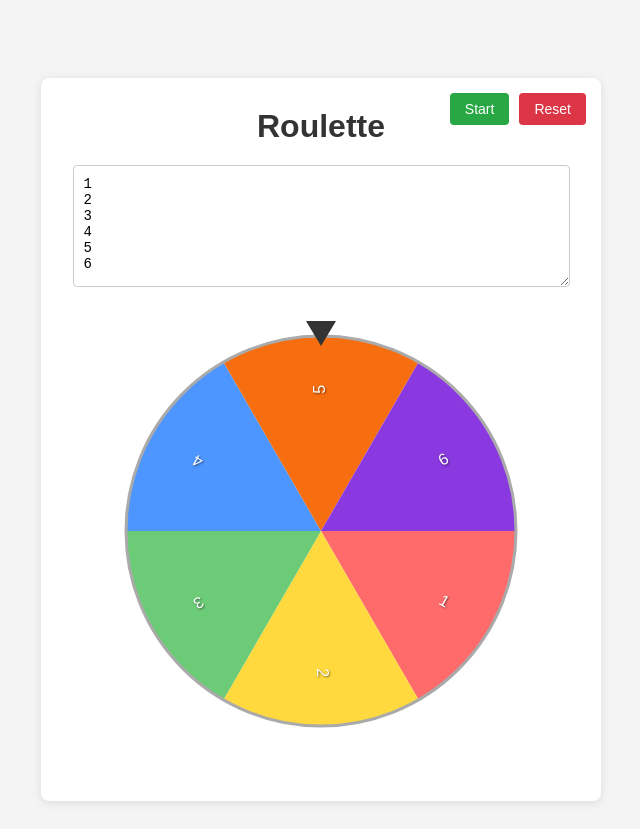
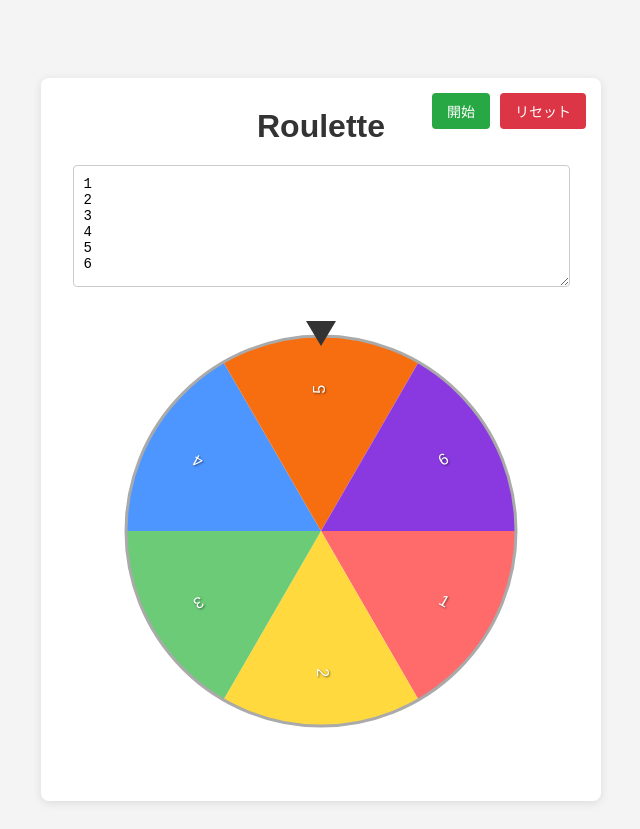
Before and after one commit to RINkir64/rinkir64.github.io, a plain HTML site: page index.html in a window 1280 px wide. Shown: the whole page, without its empty margins (319-959 px from the left). Drawn offline with Linux system fonts and the light colour scheme.

Commit message:
Update index.html

```diff
--- a/index.html
+++ b/index.html
@@ -192,8 +192,8 @@
 
     <div class="container" id="main-container">
         <div class="controls">
-            <button id="start-button">Start</button>
-            <button id="reset-button">Reset</button>
+            <button id="start-button">開始</button>
+            <button id="reset-button">リセット</button>
         </div>
 
         <h1 id="roulette-title">Roulette</h1>
```
